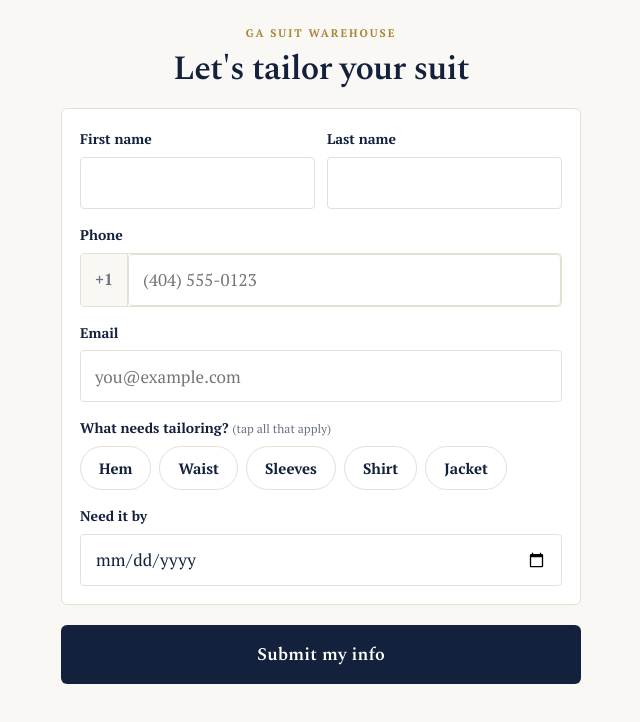
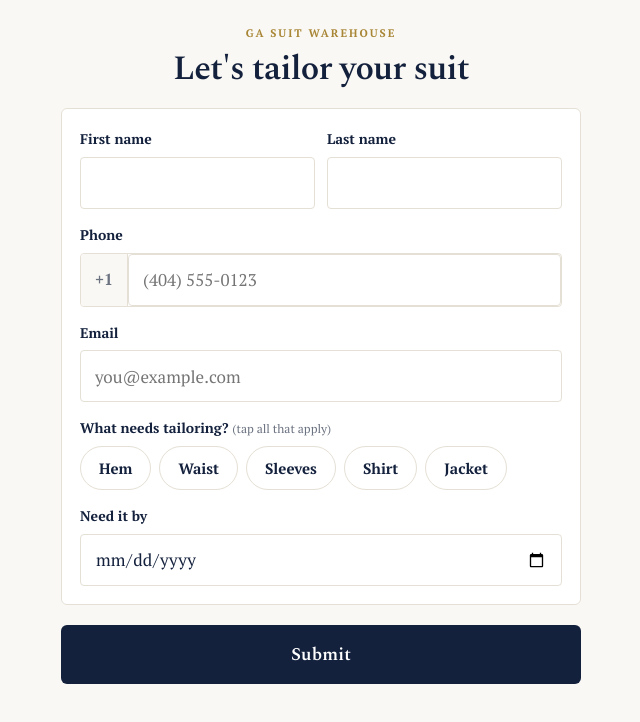
Before and after one commit to kkareem01/gasuitwarehouse, a website: page intake/index.html in a window 1280 px wide. Shown: the whole page, without its empty margins (319-959 px from the left). Drawn offline with nearby package versions, Linux system fonts and the light colour scheme.

Commit message:
tweak(intake): shorten submit button to just 'Submit'

```diff
--- a/intake/index.html
+++ b/intake/index.html
@@ -78,7 +78,7 @@
           </label>
         </div>
 
-        <button type="submit" class="intake-submit" id="intake-submit">Submit my info</button>
+        <button type="submit" class="intake-submit" id="intake-submit">Submit</button>
         <noscript>
           <p class="intake-hint" style="text-align:center;margin-top:16px;">JavaScript must be enabled.</p>
         </noscript>
```
